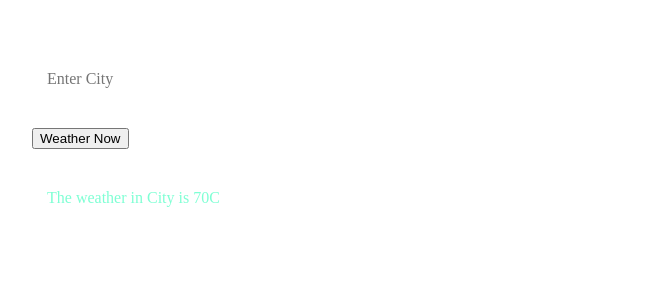
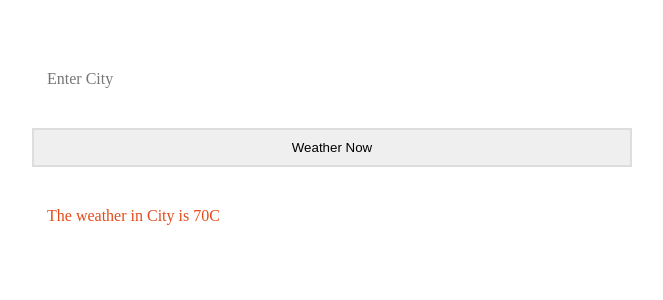
Before and after one commit to MTG-web863/weather-now, a Node server app: page / in a window 1280 px wide. Shown: the top 300 px of the page, without its empty margins (308-971 px from the left). Run offline with Node 20, Linux system fonts and the light colour scheme.

Commit message:
changed style color for ghost-button class

```diff
--- a/public/main.css
+++ b/public/main.css
@@ -21,3 +21,23 @@ body {
     border: 0;
     outline: none;
 }
+
+.ghost-input:focus {
+border-bottom: 1px solid #dddddd;
+}
+
+.ghost-button {
+    border: 2px solid #dddddd;
+    width: 100%;
+    min-width: 350px;
+    padding: 10px 30px;
+    transition: all .5s ease-in-out;
+}
+
+.ghost-button:hover {
+    border: 2px solid #515151;
+}
+
+p {
+    color: #E64A19;
+}
--- a/views/home.ejs
+++ b/views/home.ejs
@@ -11,7 +11,7 @@
     <div class="container">
         <form action="">
             <input class="ghost-input" type="text" placeholder="Enter City">
-            <input class= "ghost-button" type="button" value="Weather Now">
+            <input class= "ghost-button" type="submit" value="Weather Now">
         </form>
 
         <p>The weather in City is 70C</p>
```
